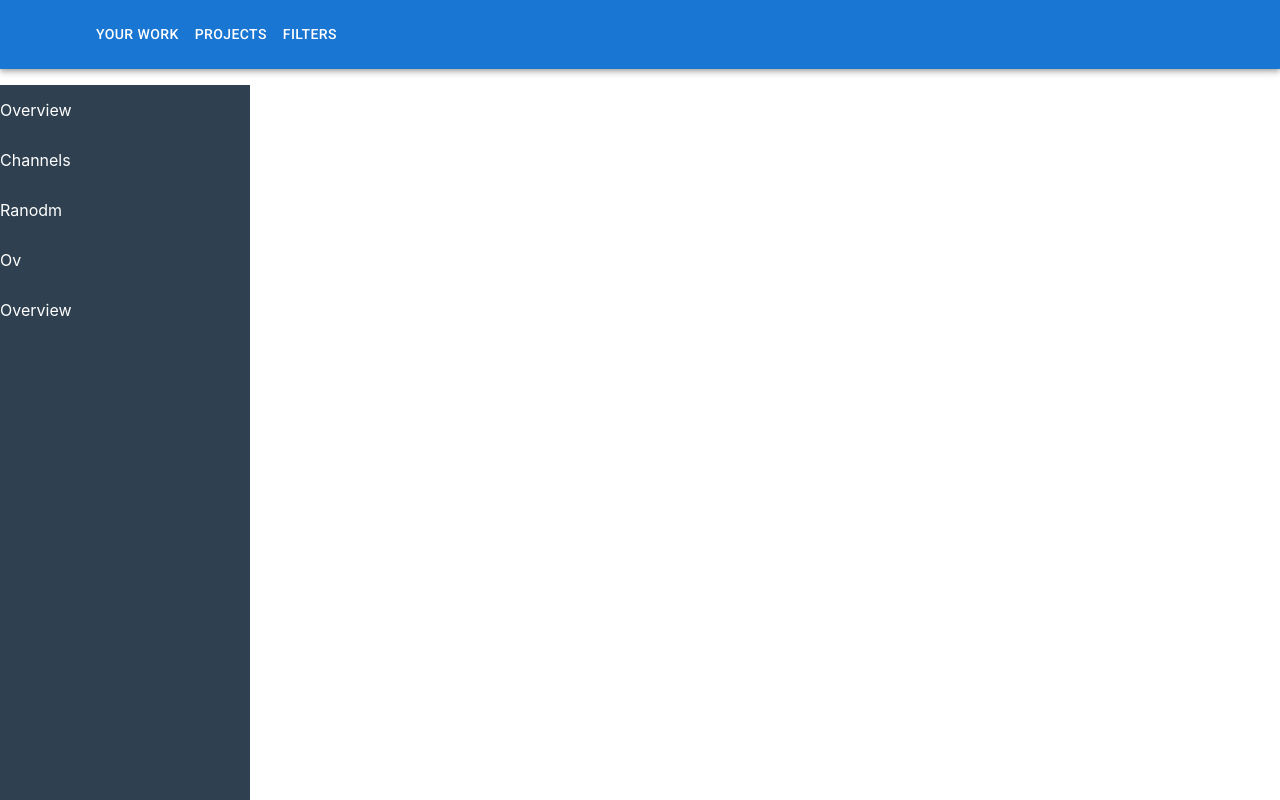
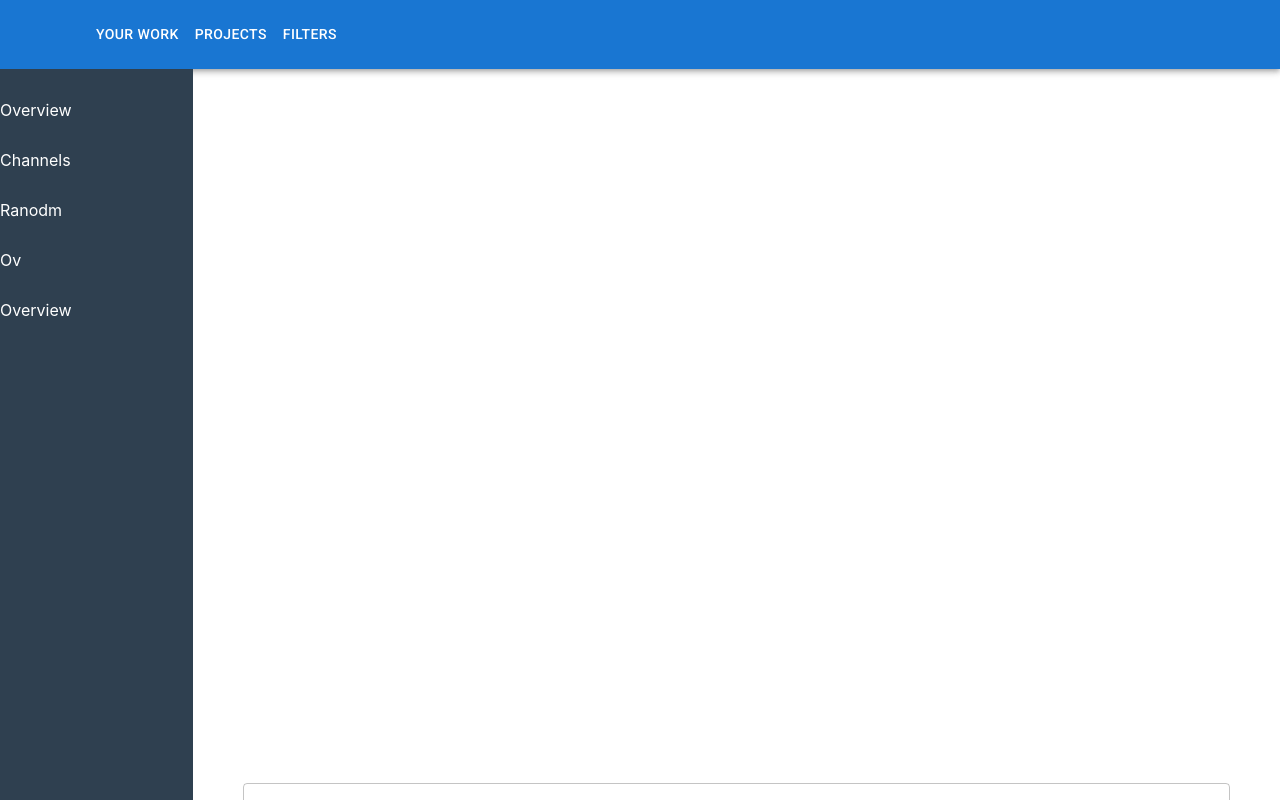
Before and after one commit to KevinBui33/Discord-for-Coders, a React (Create React App) app in the folder client/: page / in a window 1280 px wide. Built offline with nearby package versions, Linux system fonts and the light colour scheme.

Commit message:
Added text input field

```diff
--- a/client/package.json
+++ b/client/package.json
@@ -5,6 +5,7 @@
   "dependencies": {
     "@emotion/react": "^11.9.0",
     "@emotion/styled": "^11.8.1",
+    "@mui/icons-material": "^5.8.0",
     "@mui/material": "^5.8.1",
     "@testing-library/jest-dom": "^5.16.4",
     "@testing-library/react": "^13.2.0",
--- a/client/src/App.css
+++ b/client/src/App.css
@@ -2,3 +2,9 @@
   width: 100%;
   height: 100%;
 }
+
+.ChatBox {
+  width: 100%;
+  height: 100%;
+  display: flex;
+}
--- a/client/src/App.js
+++ b/client/src/App.js
@@ -1,4 +1,5 @@
 import "./App.css";
+import Chat from "./Components/Chat";
 import Header from "./Components/Header";
 import SideBar from "./Components/SideBar";
 
@@ -6,7 +7,10 @@ function App() {
   return (
     <div className="App">
       <Header />
-      <SideBar />
+      <div className="ChatBox">
+        <SideBar />
+        <Chat />
+      </div>
     </div>
   );
 }
--- /dev/null
+++ b/client/src/Chat.css
@@ -0,0 +1,12 @@
+.chat {
+  height: 100%;
+  width: 100%;
+  padding: 50px;
+}
+
+.chat-text {
+}
+
+.window {
+  height: 83%;
+}
--- /dev/null
+++ b/client/src/Components/Chat.js
@@ -0,0 +1,40 @@
+import "../Chat.css";
+import {
+  TextField,
+  Button,
+  FormControl,
+  OutlinedInput,
+  InputAdornment,
+  IconButton,
+} from "@mui/material";
+import SendIcon from "@mui/icons-material/Send";
+import React, { useState } from "react";
+import ChatWindow from "./ChatWindow";
+
+function Chat() {
+  const [msg, setMsg] = useState("");
+
+  return (
+    <div className="chat">
+      <ChatWindow />
+      <FormControl fullWidth>
+        <OutlinedInput
+          id="outlined-adornment-weight"
+          onChange={(e) => {
+            setMsg(e.target.value);
+            console.log(msg);
+          }}
+          endAdornment={
+            <InputAdornment position="end">
+              <IconButton>
+                <SendIcon />
+              </IconButton>
+            </InputAdornment>
+          }
+        />
+      </FormControl>
+    </div>
+  );
+}
+
+export default Chat;
--- /dev/null
+++ b/client/src/Components/ChatWindow.js
@@ -0,0 +1,8 @@
+import "../Chat.css";
+import React from "react";
+
+function ChatWindow(props) {
+  return <div className="window"></div>;
+}
+
+export default ChatWindow;
```
Also changed, not shown: 1 other file (tests, documents, lock files or other folders).
